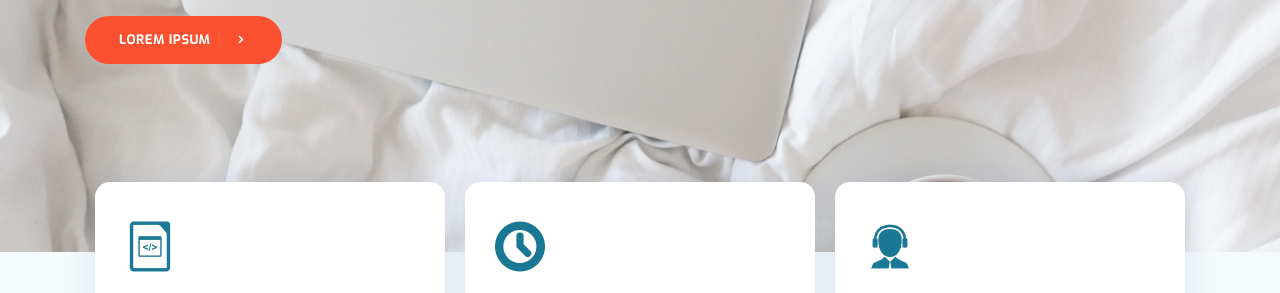
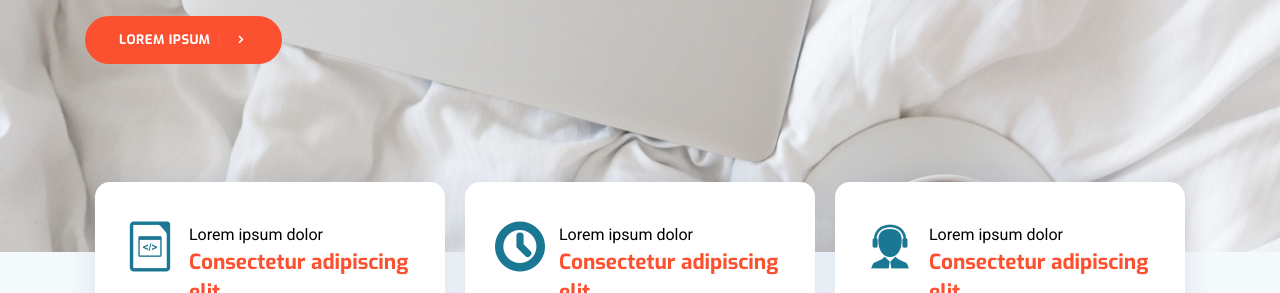
Before and after one commit to sujaygoswami/fortress6-bytebuildersScratchTheme, a website: page bytebuilders-relaunch/index.html in a window 1280 px wide. Shown: the part 450-743 px from the top of the page. Drawn offline with Linux system fonts and the light colour scheme.

Commit message:
new changes 1st push dated 16.10.2023

```diff
--- a/bytebuilders-relaunch/scss/templates/_feature.scss
+++ b/bytebuilders-relaunch/scss/templates/_feature.scss
@@ -4,6 +4,19 @@
 
 .features{
 	margin-top: -70px;
+
+	.feature-icon{
+		display: inline-block;
+		vertical-align: top;
+		margin-bottom: 0px !important;
+	  }
+
+	  .primary-info{
+		display: inline-block;
+		vertical-align: top;
+		max-width: 80%;
+		padding-left: 10px;
+	  }
 }
 .feature-item{
 	flex-basis: 33.33%;
```
Also changed, not shown: bytebuilders-relaunch/css/style.css.
